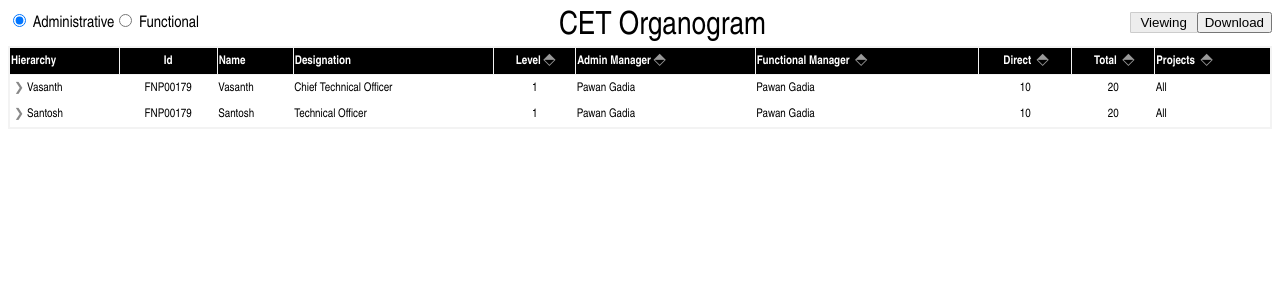
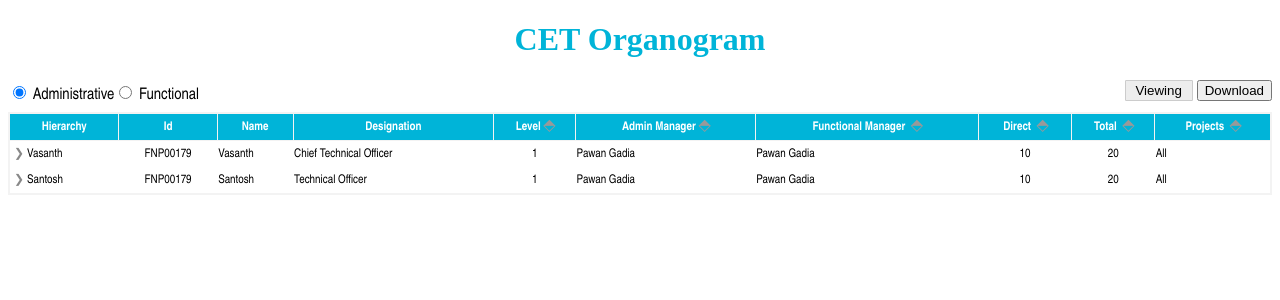
Before and after one commit to santoshyadav979439/Organogram, a React (Create React App) app: page / in a window 1280 px wide. Shown: the top 300 px of the page. Built offline with nearby package versions, Linux system fonts and the light colour scheme.

Commit message:
changed ui

```diff
--- a/package.json
+++ b/package.json
@@ -14,7 +14,9 @@
     "react-dom": "18.2.0",
     "react-redux": "^8.0.2",
     "react-scripts": "4.0.0",
-    "xlsx": "^0.18.5"
+    "xlsx": "^0.18.5",
+    "@mdi/js": "^5.9.55",
+    "@mdi/react": "^1.4.0"
   },
   "devDependencies": {
     "@babel/runtime": "7.13.8",
--- a/src/App.js
+++ b/src/App.js
@@ -5,6 +5,7 @@ import './styles.css';
 export default function App() {
   return (
     <div className='App'>
+      <h1 className='top-heading'>CET Organogram</h1>
       <DataGrid />
     </div>
   );
--- a/src/componnets/atoms/Row.js
+++ b/src/componnets/atoms/Row.js
@@ -42,6 +42,7 @@ const Row = ({
               !modify ? { visibility: 'hidden' } : { visibility: 'visible' }
             }
           >
+
             <button className='axn edite'>✎</button>
             <button className='axn movee'>✥</button>
             <button className='axn deletee'>🗑</button>
--- a/src/componnets/molecules/thead.js
+++ /dev/null
@@ -1,24 +0,0 @@
-import React from 'react';
-
-const thead = () => {
-    return (
-        <thead>
-            <tr>
-                <th>Hierarchy</th>
-                <th className="eid">Id</th>
-                <th className="ename">Name</th>
-                <th className="edesig">Designation</th>
-                <th className="elevel">Level
-                <input className="filterbtn" id="filterlevel" type="radio" name="gridfilter" /></th>
-                <th className="eadminman">Admin Manager
-                 <input className="filterbtn" id="filteradminman" type="radio" name="gridfilter" /></th>
-                <th className="efuncman">Functional Manager <input className="filterbtn" id="filterfuncman" type="radio" name="gridfilter" /></th>
-                <th className="edreports">Direct <input className="filterbtn" id="filterdreports" type="radio" name="gridfilter" /></th>
-                <th className="etreports">Total <input className="filterbtn" id="filtertreports" type="radio" name="gridfilter" /></th>
-                <th className="eprojects">Projects <input className="filterbtn" id="filterprojects" type="radio" name="gridfilter" /></th>
-            </tr>
-        </thead>
-    );
-};
-
-export default thead;
--- /dev/null
+++ b/src/componnets/molecules/thead/index.js
@@ -0,0 +1,70 @@
+import React from 'react';
+import './style.css';
+const thead = () => {
+  return (
+    <thead>
+      <tr>
+        <th>Hierarchy</th>
+        <th className='eid'>Id</th>
+        <th className='ename'>Name</th>
+        <th className='edesig'>Designation</th>
+        <th className='elevel'>
+          Level
+          <input
+            className='filterbtn'
+            id='filterlevel'
+            type='radio'
+            name='gridfilter'
+          />
+        </th>
+        <th className='eadminman'>
+          Admin Manager
+          <input
+            className='filterbtn'
+            id='filteradminman'
+            type='radio'
+            name='gridfilter'
+          />
+        </th>
+        <th className='efuncman'>
+          Functional Manager{' '}
+          <input
+            className='filterbtn'
+            id='filterfuncman'
+            type='radio'
+            name='gridfilter'
+          />
+        </th>
+        <th className='edreports'>
+          Direct{' '}
+          <input
+            className='filterbtn'
+            id='filterdreports'
+            type='radio'
+            name='gridfilter'
+          />
+        </th>
+        <th className='etreports'>
+          Total{' '}
+          <input
+            className='filterbtn'
+            id='filtertreports'
+            type='radio'
+            name='gridfilter'
+          />
+        </th>
+        <th className='eprojects'>
+          Projects{' '}
+          <input
+            className='filterbtn'
+            id='filterprojects'
+            type='radio'
+            name='gridfilter'
+          />
+        </th>
+      </tr>
+    </thead>
+  );
+};
+
+export default thead;
--- /dev/null
+++ b/src/componnets/molecules/thead/style.css
@@ -0,0 +1,4 @@
+thead tr
+th {
+  text-align: center !important;
+}
--- a/src/componnets/organisms/Caption/index.js
+++ b/src/componnets/organisms/Caption/index.js
@@ -1,9 +1,10 @@
-import React from "react";
-import * as XLSX from "xlsx";
-import { modify } from "../../../slices/Caption/modifySlice";
-import { useDispatch } from "react-redux";
-import { rawData } from "../Datagrid/data";
-const Caption = () => {
+import React from 'react';
+import * as XLSX from 'xlsx';
+import { modify } from '../../../slices/Caption/modifySlice';
+import { useDispatch } from 'react-redux';
+import { rawData } from '../Datagrid/data';
+import './style.css';
+const Caption = ({ radioButtonClickHandler }) => {
   const dispatch = useDispatch();
   const viewOrModifyClickHandler = () => {
     dispatch(modify());
@@ -12,8 +13,8 @@ const Caption = () => {
   const downloadExcel = (data) => {
     const worksheet = XLSX.utils.json_to_sheet(data);
     const workbook = XLSX.utils.book_new();
-    XLSX.utils.book_append_sheet(workbook, worksheet, "Sheet1");
-    XLSX.writeFile(workbook, "organogram.xlsx");
+    XLSX.utils.book_append_sheet(workbook, worksheet, 'Sheet1');
+    XLSX.writeFile(workbook, 'organogram.xlsx');
   };
 
   const handleDownloadClick = () => {
@@ -22,28 +23,34 @@ const Caption = () => {
 
   return (
     <caption>
-      <span id="header-left">
+      <span id='header-left'>
         <input
-          type="radio"
-          name="hierarchytype"
-          id="Administrative"
-          checked="checked"
-        />{" "}
-        <label htmlFor="Administrative">Administrative</label>
-        <input type="radio" name="hierarchytype" id="Functional" />{" "}
-        <label htmlFor="Functional">Functional</label>
-      </span>{" "}
-      CET Organogram
-      <span id="header-right">
+          type='radio'
+          name='hierarchytype'
+          id='Administrative'
+          checked='checked'
+          onClick={() => radioButtonClickHandler('admin')}
+        />{' '}
+        <label htmlFor='Administrative'>Administrative</label>
         <input
-          type="checkbox"
-          id="modify"
-          data-on="Modifying"
-          data-off="&nbsp;Viewing&nbsp;"
+          type='radio'
+          name='hierarchytype'
+          id='Functional'
+          onClick={() => radioButtonClickHandler('functional')}
+        />{' '}
+        <label htmlFor='Functional'>Functional</label>
+      </span>{' '}
+
+      <div className='caption-right-action' id='header-right'>
+        <input
+          type='checkbox'
+          id='modify'
+          data-on='Modifying'
+          data-off='&nbsp;Viewing&nbsp;'
           onClick={viewOrModifyClickHandler}
         />
         <button onClick={handleDownloadClick}>Download</button>
-      </span>
+      </div>
     </caption>
   );
 };
--- /dev/null
+++ b/src/componnets/organisms/Caption/style.css
@@ -0,0 +1,12 @@
+.caption-right-action {
+  display: flex;
+  grid-gap: 5px;
+}
+.caption-right-action input {
+  display: block;
+  cursor: pointer;
+}
+.caption-right-action button {
+  display: block;
+  cursor: pointer;
+}
--- a/src/componnets/organisms/Datagrid/index.js
+++ b/src/componnets/organisms/Datagrid/index.js
@@ -16,13 +16,14 @@ const DataGrid = () => {
       console.log(details);
     });
   }, []); */
-  const rowClickHandler = (id) => {
-
+  const rowClickHandler = (id) => {};
+  const radioButtonClickHandler = (param) => {
+    console.log(`${param} is clicked`);
   };
   return (
     <div className='dataGrid'>
       <table id='organogram' style={{ display: 'table' }}>
-        <Caption />
+        <Caption radioButtonClickHandler={radioButtonClickHandler} />
         <Thead />
         <tbody>
           {empData.map((el) => {
--- a/src/styles.css
+++ b/src/styles.css
@@ -6,19 +6,19 @@ body {
 
 #organogram {
   border-collapse: collapse;
-	font-family: "Arial Narrow", Arial, sans-serif;
+  font-family: 'Arial Narrow', Arial, sans-serif;
   font-size: 9pt;
   border: 2px solid #f3f3f3;
   width: 100%;
   min-width: 1001px;
-	display:none;
+  display: none;
 }
 
-#organogram>tbody>tr:nth-child(even) {
-	background: rgba(230,230,230,0.5); /*#f3f3f3*/
+#organogram > tbody > tr:nth-child(even) {
+  background: rgba(230, 230, 230, 0.5); /*#f3f3f3*/
 }
 
-#organogram>tbody>tr:hover {
+#organogram > tbody > tr:hover {
   background: #e5f3ff;
   /*background: rgba(229, 243, 255, 0.8);
 	background: rgba(219, 233, 255, 0.7);*/
@@ -27,7 +27,7 @@ body {
 #organogram th {
   position: sticky;
   top: 0;
-	background-color: #000;
+  background-color: #00b4d8;
   color: #fff;
   border: 1px solid #f3f3f3;
   text-align: left;
@@ -41,11 +41,13 @@ body {
   border-right: 4px double #f3f3f3;
 }
 
-.expcoll, .node {
+.expcoll,
+.node {
   cursor: pointer;
 }
 
-.node:hover, .node:hover .expcoll::before {
+.node:hover,
+.node:hover .expcoll::before {
   color: blue;
 }
 
@@ -57,7 +59,7 @@ body {
 }
 
 .expcoll::before {
-	content: "\276f"; /*203a*/
+  content: '\276f'; /*203a*/
   color: #888;
   display: inline-block;
   width: 12pt;
@@ -72,7 +74,7 @@ body {
 }
 
 .noso .expcoll::before {
-	content: "\a0";
+  content: '\a0';
 }
 
 .l2 .node {
@@ -106,11 +108,16 @@ body {
   position: relative;
 }
 
-#coleid, #colelevel, #coledreports, #coletreports {
+#coleid,
+#colelevel,
+#coledreports,
+#coletreports {
   width: 45pt;
 }
 
-#colename, #coleadminman, #colefuncman {
+#colename,
+#coleadminman,
+#colefuncman {
   width: 105pt;
 }
 
@@ -118,8 +125,14 @@ body {
   width: 120pt;
 }
 
-.elevel, #organogram th.elevel, .edreports, #organogram th.edreports,
-	.etreports, #organogram th.etreports, .eid, #organogram th.eid {
+.elevel,
+#organogram th.elevel,
+.edreports,
+#organogram th.edreports,
+.etreports,
+#organogram th.etreports,
+.eid,
+#organogram th.eid {
   text-align: center;
 }
 
@@ -136,7 +149,7 @@ body {
   line-height: 0;
 }
 
-table>caption {
+table > caption {
   font-size: 24pt;
 }
 
@@ -189,48 +202,50 @@ table>caption {
   font-weight: bold;
 }
 
-.close:hover, .close:focus {
+.close:hover,
+.close:focus {
   color: #000;
   text-decoration: none;
   cursor: pointer;
 }
-#newfields label{
+#newfields label {
   width: 120pt;
   display: inline-block;
   text-align: right;
   vertical-align: top;
 }
-#newfields input, #newfields input{
+#newfields input,
+#newfields input {
   width: 180pt;
   display: inline-block;
 }
-#newfields #projects input{
+#newfields #projects input {
   text-align: left;
   width: auto;
 }
-#newfields #projects label{
+#newfields #projects label {
   text-align: left;
   white-space: nowrap;
   overflow: hidden;
   text-overflow: ellipsis;
   max-width: calc(100% - 11px);
 }
-#projects{
+#projects {
   columns: 4;
 }
-#projects>p{
-	margin:0;
+#projects > p {
+  margin: 0;
   white-space: nowrap;
   overflow: hidden;
 }
-.axns{
-	position:absolute;
-	right:0;
-	top:0;
-	bottom:0;
+.axns {
+  position: absolute;
+  right: 0;
+  top: 0;
+  bottom: 0;
   display: none;
 }
-.axns>button{
+.axns > button {
   cursor: pointer;
   vertical-align: middle;
   width: 18pt;
@@ -241,13 +256,13 @@ table>caption {
 #organogram td.etree:hover .axns {
   display: block;
 }
-#modify{
+#modify {
   visibility: hidden;
   cursor: pointer;
   width: 48pt;
   text-align: center;
 }
-#modify:after{
+#modify:after {
   content: attr(data-off);
   visibility: visible;
   background: #ededed;
@@ -255,55 +270,59 @@ table>caption {
   padding: 2px 6px;
   border-radius: 1px;
 }
-#modify:checked:after{
+#modify:checked:after {
   content: attr(data-on);
   background: #e5e5e5;
   box-shadow: inset 0px 0px 5px #c1c1c1;
   outline: none;
   color: blue;
 }
-#header-left{
-	float:left;
+#header-left {
+  float: left;
 }
-#header-right{
-	float:right;
+#header-right {
+  float: right;
 }
-table>caption>span{
+table > caption > span {
   font-size: 12pt;
   vertical-align: top;
   height: 24pt;
   line-height: 24pt;
 }
-#coleid{
+#coleid {
   text-align: center;
 }
-#addnewp{
+#addnewp {
   text-align: center;
 }
-#coletree.modifying{
+#coletree.modifying {
   background-color: #ffffe0;
 }
-.filterbtn{
-
+.filterbtn {
 }
 
-.filterbtn{
+.filterbtn {
   visibility: hidden;
   cursor: pointer;
-	margin:0;
+  margin: 0;
   font-size: 12pt;
   color: #999;
   vertical-align: top;
 }
-.filterbtn:after{
-	content: "\2b18";/*\23da*/
+.filterbtn:after {
+  content: '\2b18'; /*\23da*/
   visibility: visible;
   padding: 0 2pt;
 }
-.filterbtn:checked:after{
-	content: "\2b19";
-	color:yellow;
+.filterbtn:checked:after {
+  content: '\2b19';
+  color: yellow;
 }
-#organogram>tbody>tr.tbr{
+#organogram > tbody > tr.tbr {
   font-style: italic;
 }
+
+.top-heading {
+  text-align: center;
+  color: #00b4d8;
+}
```
Also changed, not shown: 1 other file (tests, documents, lock files or other folders). Lines whose indentation alone changed are shown as unchanged.
